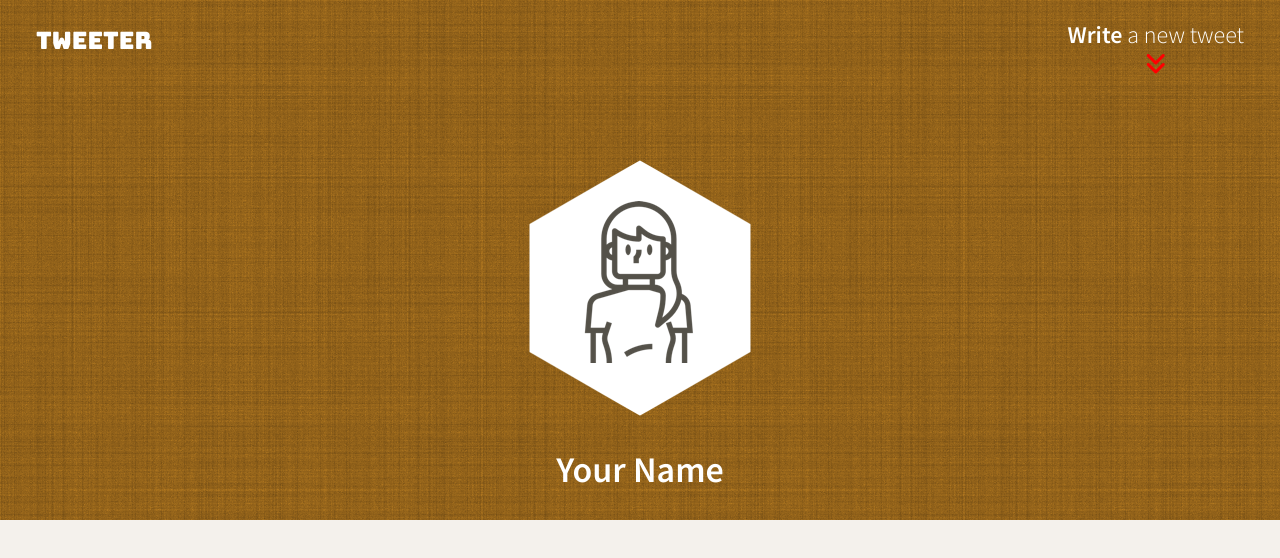
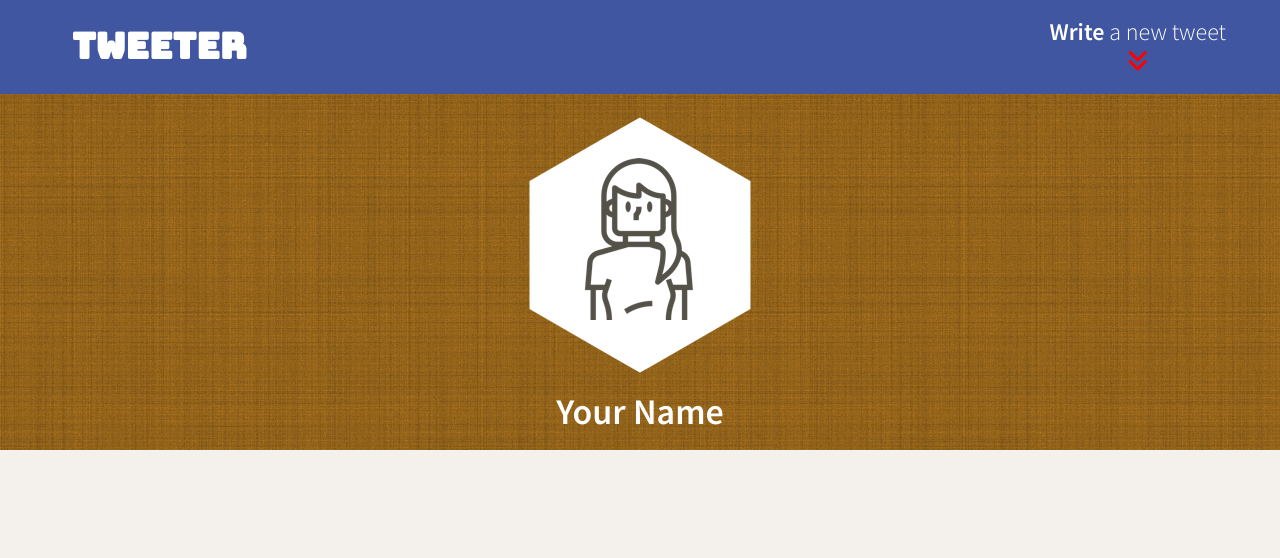
Before and after one commit to timjquigg/tweeter, a website: page public/index.html in a window 1280 px wide. Drawn offline with nearby package versions, Linux system fonts and the light colour scheme; no server answers.

Commit message:
Updated responsive design for mobiles & tablets. Desktop still to be worked on.

```diff
--- a/public/index.html
+++ b/public/index.html
@@ -4,6 +4,7 @@
 <head>
   <!-- Meta Information -->
   <title>Tweeter - Home Page</title>
+  <meta name='viewport' content='width=device-width, initial-scale=1.0, maximum-scale=1.0' />
 
   <!-- External CSS -->
   <link rel="stylesheet" href="https://cdnjs.cloudflare.com/ajax/libs/normalize/8.0.1/normalize.min.css"
@@ -25,6 +26,7 @@
   <link rel="stylesheet" href="./styles/header.css" type="text/css" />
   <link rel="stylesheet" href="./styles/new-tweet.css" type="text/css" />
   <link rel="stylesheet" href="./styles/tweet.css" type="text/css" />
+  <link rel="stylesheet" href="./styles/media-queries.css" type="text/css" />
 
   <!-- External JS -->
   <script src="https://ajax.googleapis.com/ajax/libs/jquery/3.4.1/jquery.min.js"></script>
@@ -41,8 +43,9 @@
 <body>
   <!-- Top nav bar (fixed) -->
   <nav>
-    <span class="navbar-brand">tweeter</span>
-    <div class="navbar-menu"><span><strong>Write</strong> a new tweet</span>
+    <h2 class="navbar-brand">tweeter</h2>
+    <div class="navbar-menu">
+      <p><strong>Write</strong> a new tweet</p>
       <div class="navbar-buttons">
         <button id="show-new-tweet"><i class="fa-solid fa-angles-down"></i></button>
       </div>
@@ -52,7 +55,6 @@
     <div>
       <img src="/images/profile-hex.png">
     </div>
-    <br>
     <div>
       <h2>Your Name</h2>
     </div>
--- a/public/styles/header.css
+++ b/public/styles/header.css
@@ -1,16 +1,18 @@
 body>header {
-  height: 520px;
+  height: auto;
   width: 100%;
   background-image: url('../images/black-linen.png');
   background-color: #d38e26;
   color: #FFFFFF;
+  text-align: center;
 
   display: flex;
   flex-direction: column;
-  justify-content: flex-end;
+  justify-content: center;
   align-items: center;
 }
 
-body>header h2 {
-  margin-top: 0;
+body>header img {
+  width: 50%;
+  padding: 0.5em;
 }
--- a/public/styles/layout.css
+++ b/public/styles/layout.css
@@ -20,7 +20,7 @@ html {
 body {
   color: #545149;
   background-color: #f4f1ec;
-  font-size: 24px;
+  /* font-size: 18px; */
 }
 
 /*
@@ -29,6 +29,11 @@ body {
 
 body {
   font-family: "Source Sans Pro", sans-serif;
+}
+
+h2,
+p {
+  margin: 0;
 }
 
 main {
--- /dev/null
+++ b/public/styles/media-queries.css
@@ -0,0 +1,43 @@
+/* Tablets */
+@media only screen and (min-width: 768px) {
+
+  body {
+    font-size: 24px;
+  }
+
+  body>header {
+    padding-bottom: 0.75em;
+  }
+
+  body>header img {
+    width: 60%;
+  }
+
+  nav {
+    padding: 0.75em;
+  }
+}
+
+/* Laptops/Desktops */
+@media only screen and (min-width: 1042px) {
+  nav {
+    background-color: #4056a1;
+  }
+
+  .navbar-brand {
+    margin-left: 1.5em;
+  }
+
+  .navbar-menu {
+    margin-right: 1.5em;
+  }
+
+  body>header {
+    height: 450px;
+    justify-content: flex-end;
+  }
+
+  body>header img {
+    width: 100%;
+  }
+}
--- a/public/styles/nav.css
+++ b/public/styles/nav.css
@@ -2,9 +2,9 @@ nav {
   /* Box */
   position: fixed;
   top: 0;
-  height: 100px;
+  height: auto;
   width: 100vw;
-  /* background-color: #4056a1; Moved to @media */
+  padding: 0.5em;
   color: #FFFFFF;
 
   /* Flexbox */
@@ -16,12 +16,9 @@ nav {
 
 .navbar-brand {
   font-family: "Bungee", sans-serif;
-  margin-bottom: 0.75em;
-  margin-left: 1.5em;
 }
 
 .navbar-menu {
-  margin-right: 1.5em;
   display: flex;
   flex-direction: column;
   align-items: center;
--- a/server/data-files/initial-tweets.json
+++ b/server/data-files/initial-tweets.json
@@ -8,7 +8,7 @@
     "content": {
       "text": "If I have seen further it is by standing on the shoulders of giants"
     },
-    "created_at": 1667930211498
+    "created_at": 1667959588464
   },
   {
     "user": {
@@ -19,6 +19,6 @@
     "content": {
       "text": "Je pense , donc je suis"
     },
-    "created_at": 1668016611498
+    "created_at": 1668045988464
   }
 ]
```
